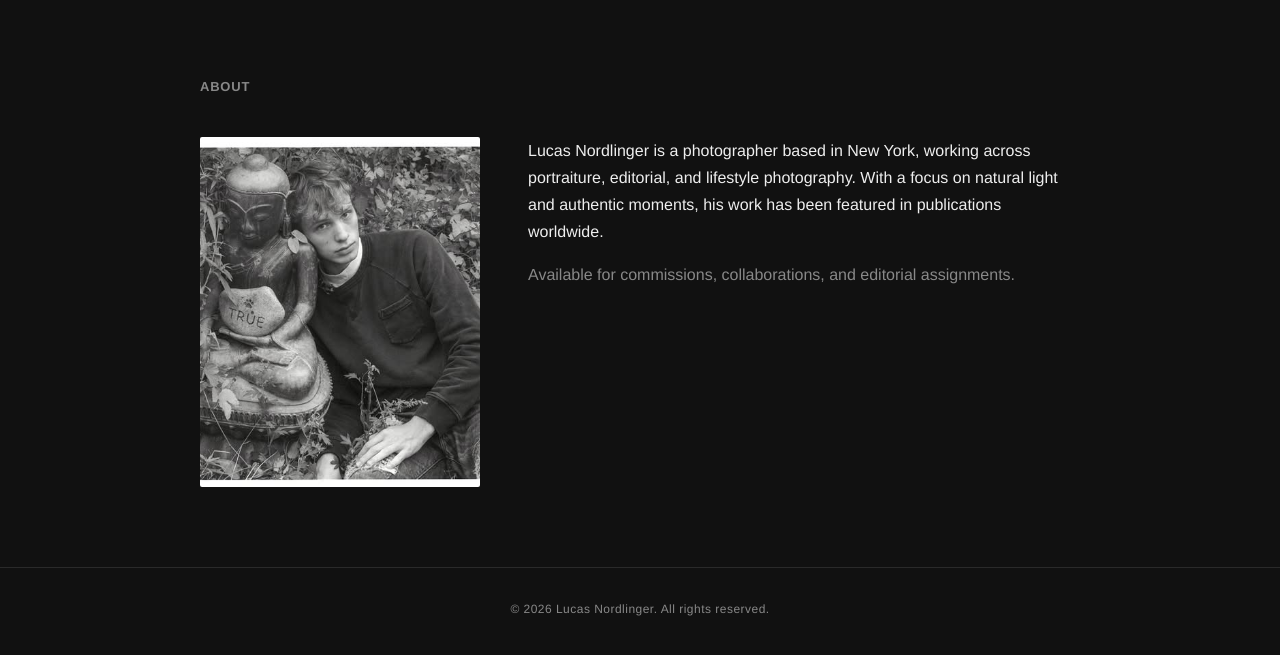
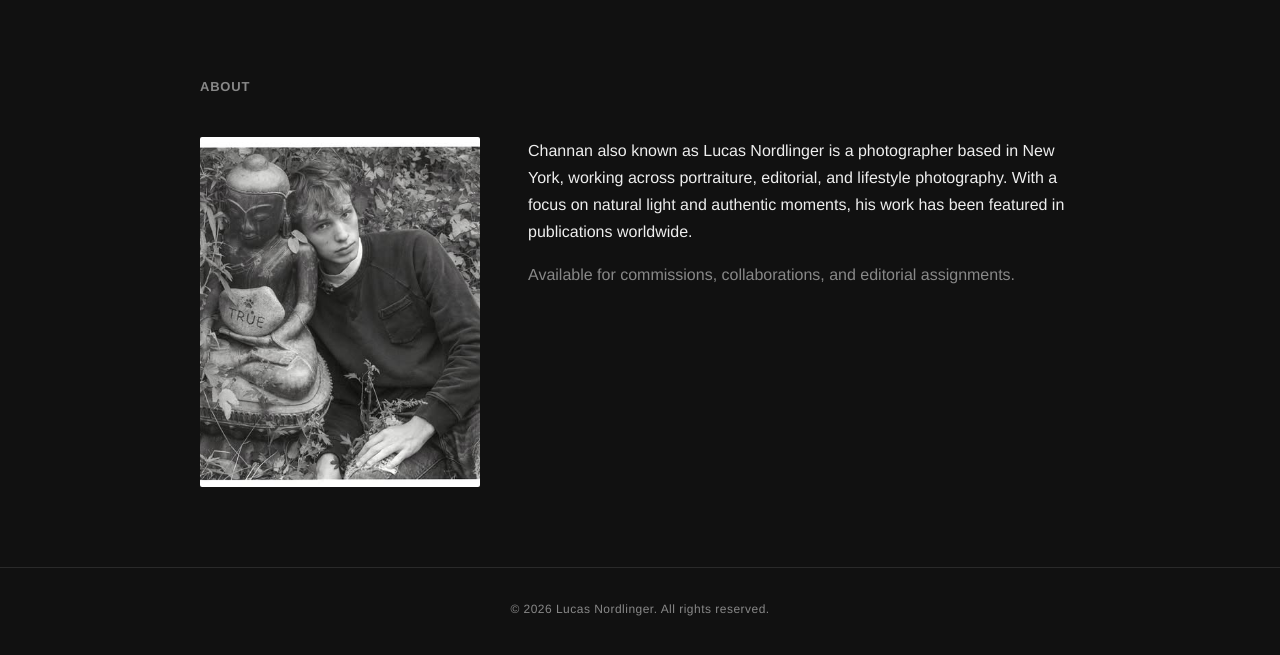
Before and after one commit to AlexDotExe/lucas-portfolio, a plain HTML site: page about.html in a window 1280 px wide. Shown: the part 67-722 px from the top of the page. Drawn offline with Linux system fonts and the light colour scheme; a web font is replaced by a local one.

Commit message:
Update about bio with Channan alias
Co-Authored-By: Claude Opus 4.6 <noreply@anthropic.com>

```diff
--- a/about.html
+++ b/about.html
@@ -45,7 +45,7 @@
     <div class="about-content">
       <img src="images/about/profile.jpg" alt="Portrait of Lucas" class="about-photo">
       <div class="about-text">
-        <p>Lucas Nordlinger is a photographer based in New York, working across portraiture, editorial, and lifestyle photography. With a focus on natural light and authentic moments, his work has been featured in publications worldwide.</p>
+        <p>Channan also known as Lucas Nordlinger is a photographer based in New York, working across portraiture, editorial, and lifestyle photography. With a focus on natural light and authentic moments, his work has been featured in publications worldwide.</p>
         <p>Available for commissions, collaborations, and editorial assignments.</p>
       </div>
     </div>
```
